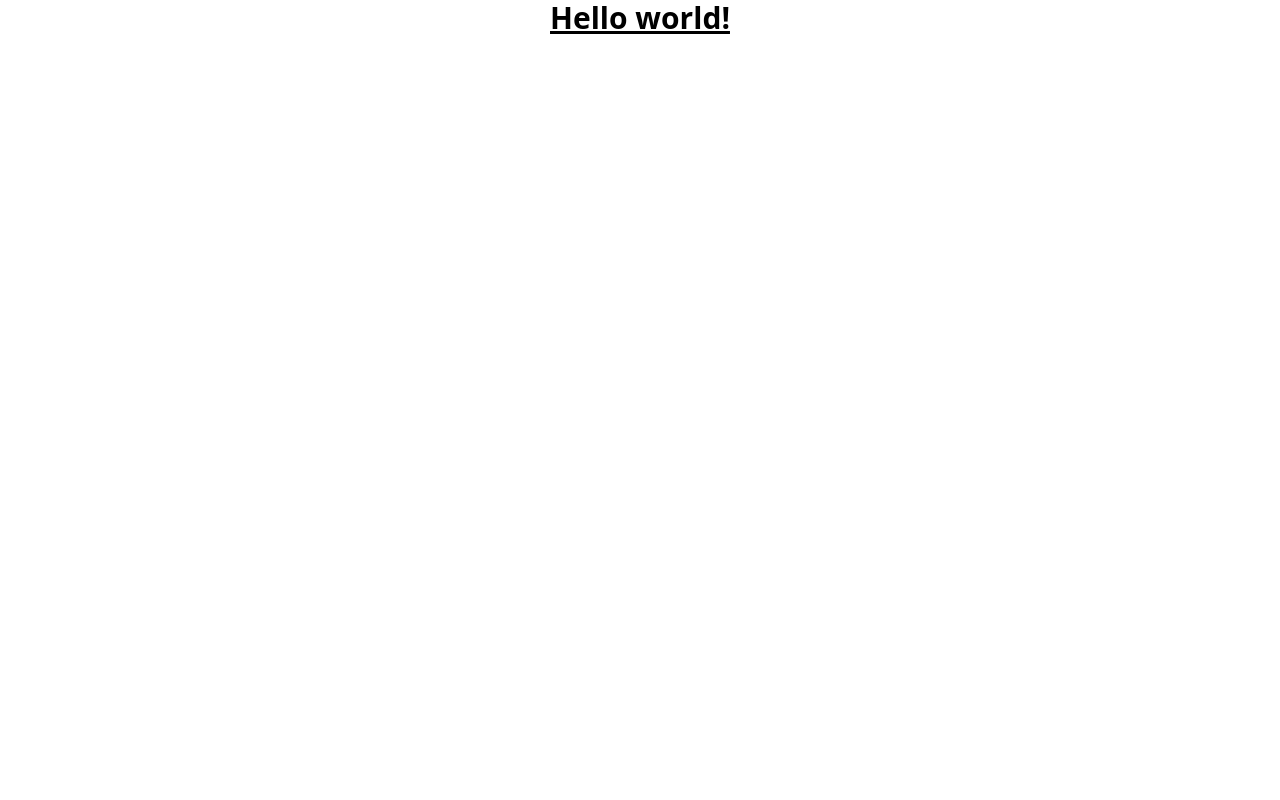
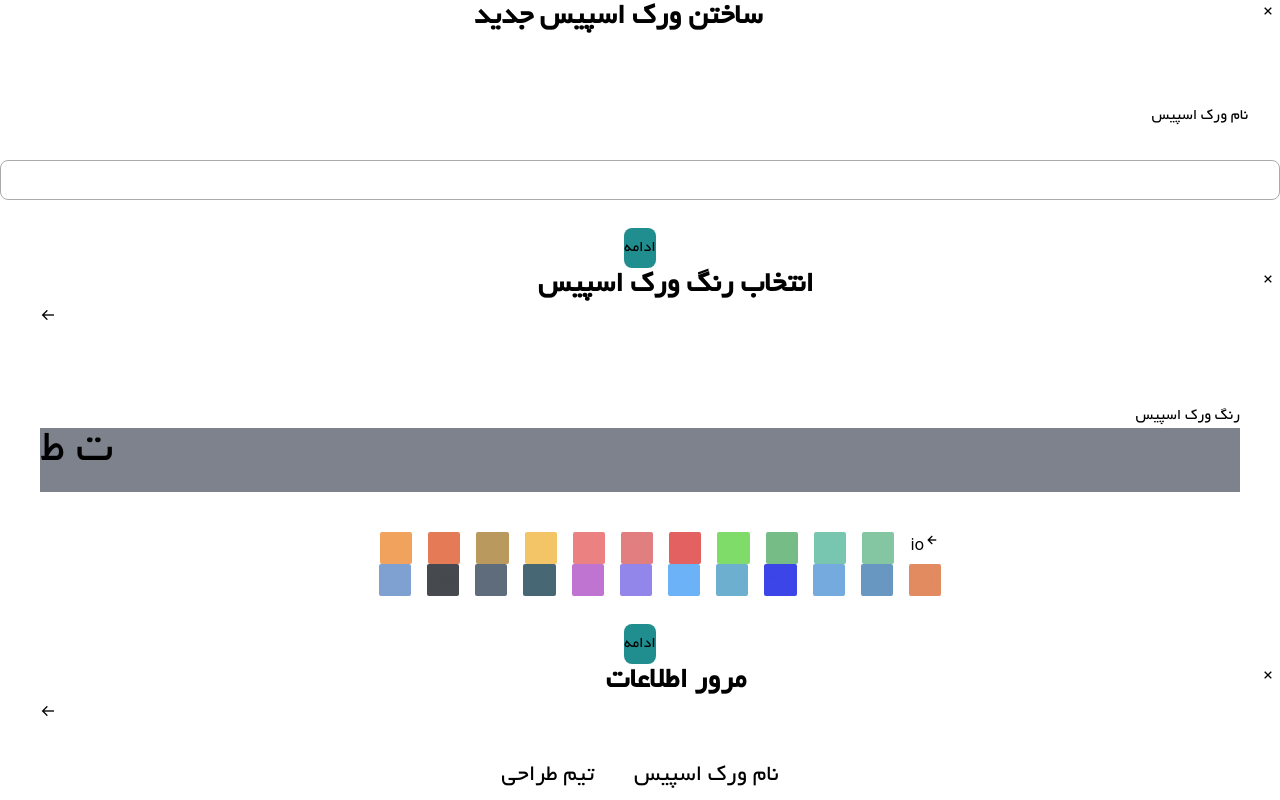
Before and after one commit to Summer-Frontend-Quera-Bootcamp/Group-2, a React (Vite) app: page / in a window 1280 px wide. Before the commit this address had no page. Shown: the top 800 px of the page. Built offline with nearby package versions, Linux system fonts and the light colour scheme.

Commit message:
done(withOut logic)+ left some bugs

```diff
--- a/package.json
+++ b/package.json
@@ -12,6 +12,7 @@
   "dependencies": {
     "react": "^18.2.0",
     "react-dom": "^18.2.0",
+    "react-helmet": "^6.1.0",
     "react-router-dom": "^6.16.0"
   },
   "devDependencies": {
--- a/src/App.jsx
+++ b/src/App.jsx
@@ -1,13 +1,13 @@
 import "./App.css";
 import Router from "./Router";
-
+import New_work_space from "./new-work-space";
 function App() {
   return (
     <>
-      <h1 className=" text-3xl font-bold underline text-center hover:text-blue-700">
-        Hello world!
-      </h1>
+      <New_work_space />
+
       <Router />
+
     </>
   );
 }
--- /dev/null
+++ b/src/new-work-space.jsx
@@ -0,0 +1,145 @@
+import { Helmet } from 'react-helmet';
+function New_work_space() {
+  return (
+    <>
+      <Helmet>
+        <link
+          href="https://unpkg.com/boxicons@2.1.4/css/boxicons.min.css"
+          rel="stylesheet"
+        />
+      </Helmet>
+    {/* PAGE1 */}
+    <div className="flex space-x-5">
+      <h1 className="text-center font-semibold font-yekan text-3xl flex-1 w-64">
+        ساختن ورک اسپیس جدید
+      </h1>
+      <button className="w-6 h-6 pr-0"><i className='bx bx-x'></i></button>
+    </div>
+
+    <div className="flex flex-col">
+    <div className="flex justify-items-center mt-9 p-8">
+      <p className="text-right font-yekan flex-1 w-32">نام ورک اسپیس</p>
+      </div>
+      <input className="border border-[#AAAAAA] bg-[#FFFFFF] rounded-lg h-10 w-104 "></input>
+    </div>
+
+    <div className="flex justify-center mt-7">
+      <button className="text-white bg-brand-primary border border-none rounded-lg h-10 w-104 font-yekan  ">ادامه</button>
+      </div>
+
+      {/* PAGE2 */}
+    <div className="flex space-x-5">
+    <button className="w-24 h-24">
+    <i className='bx bx-arrow-back'></i>
+    </button>
+      <h1 className="text-center font-semibold font-yekan text-3xl flex-1 w-64">
+        انتخاب رنگ ورک اسپیس
+      </h1>
+      <button className="w-6 h-6 pr-0"><i className='bx bx-x'></i></button>
+    </div>
+    <div className="p-10">
+      <p className="font-yekan flex flex-row-reverse ">رنگ ورک اسپیس</p>
+      <div className="w-70 h-70 font-yekan text-5xl bg-[#7D828C] pb-4">ت ط</div>
+      </div>
+
+
+    <div className="pl-8 box-content flex flex-col items-center">
+    <div className="pl-2 flex flex-row-reverse">
+    <i className='bx bx-left-arrow-alt'></i>io
+        <div className="w-4"></div>
+        <button className="bg-[#84C6A1] text-[#84C6A1] w-15 h-15 rounded-[2px] text-2xl flex flex-none order-0 flex-grow-0">col</button>
+        <div className="w-4"></div>
+        <button className="bg-[#78C6B0] text-[#78C6B0] w-15 h-15 rounded-[2px] text-2xl flex flex-none order-0 flex-grow-0">col</button>
+        <div className="w-4"></div>
+        <button className="bg-[#76BC86] text-[#76BC86] w-15 h-15 rounded-[2px] text-2xl flex flex-none order-0 flex-grow-0">col</button>
+        <div className="w-4"></div>
+        <button className="bg-[#80DC69] text-[#80DC69] w-15 h-15 rounded-[2px] text-2xl flex flex-none order-0 flex-grow-0">col</button>
+        <div className="w-4"></div>
+        <button className="bg-[#E46161] text-[#E46161] w-15 h-15 rounded-[2px] text-2xl flex flex-none order-0 flex-grow-0">col</button>
+        <div className="w-4"></div>
+        <button className="bg-[#E17E80] text-[#E17E80] w-15 h-15 rounded-[2px] text-2xl flex flex-none order-0 flex-grow-0">col</button>
+        <div className="w-4"></div>
+        <button className="bg-[#EC8182] text-[#EC8182] w-15 h-15 rounded-[2px] text-2xl flex flex-none order-0 flex-grow-0">col</button>
+        <div className="w-4"></div>
+        <button className="bg-[#F3C567] text-[#F3C567] w-15 h-15 rounded-[2px] text-2xl flex flex-none order-0 flex-grow-0">col</button>
+        <div className="w-4"></div>
+        <button className="bg-[#B9995E] text-[#B9995E] w-15 h-15 rounded-[2px] text-2xl flex flex-none order-0 flex-grow-0">col</button>
+        <div className="w-4"></div>
+        <button className="bg-[#E57A57] text-[#E57A57] w-15 h-15 rounded-[2px] text-2xl flex flex-none order-0 flex-grow-0">col</button>
+        <div className="w-4"></div>
+        <button className="bg-[#F1A25C] text-[#F1A25C] w-15 h-15 rounded-[2px] text-2xl flex flex-none order-0 flex-grow-0">col</button>
+    </div>
+
+    <div className="h-150"></div>
+
+      <div className="pl-2 flex flex-row-reverse">
+        <button className="bg-[#E28A60] text-[#E28A60] w-15 h-15 rounded-[2px] text-2xl flex flex-none order-0 flex-grow-0">col</button>
+        <div className="w-4"></div>
+        <button className="bg-[#6897C2] text-[#6897C2] w-15 h-15 rounded-[2px] text-2xl flex flex-none order-0 flex-grow-0">col</button>
+        <div className="w-4"></div>
+        <button className="bg-[#74AADD] text-[#74AADD] w-15 h-15 rounded-[2px] text-2xl flex flex-none order-0 flex-grow-0">col</button>
+        <div className="w-4"></div>
+        <button className=" bg-[#3C45E7] text-[#3C45E7] w-15 h-15 rounded-[2px] text-2xl flex flex-none order-0 flex-grow-0">col</button>
+        <div className="w-4"></div>
+        <button className="bg-[#6DAFCE] text-[#6DAFCE] w-15 h-15 rounded-[2px] text-2xl flex flex-none order-0 flex-grow-0">col</button>
+        <div className="w-4"></div>
+        <button className="bg-[#6CB2F7] text-[#6CB2F7] w-15 h-15 rounded-[2px] text-2xl flex flex-none order-0 flex-grow-0">col</button>
+        <div className="w-4"></div>
+        <button className="bg-[#9286EA] text-[#9286EA] w-15 h-15 rounded-[2px] text-2xl flex flex-none order-0 flex-grow-0">col</button>
+        <div className="w-4"></div>
+        <button className="bg-[#C074D1] text-[#C074D1] w-15 h-15 rounded-[2px] text-2xl flex flex-none order-0 flex-grow-0">col</button>
+        <div className="w-4"></div>
+        <button className="bg-[#486774] text-[#486774] w-15 h-15 rounded-[2px] text-2xl flex flex-none order-0 flex-grow-0">col</button>
+        <div className="w-4"></div>
+        <button className="bg-[#5F6C7C] text-[#5F6C7C] w-15 h-15 rounded-[2px] text-2xl flex flex-none order-0 flex-grow-0">col</button>
+        <div className="w-4"></div>
+        <button className="bg-[#46494D] text-[#46494D] w-15 h-15 rounded-[2px] text-2xl flex flex-none order-0 flex-grow-0">col</button>
+        <div className="w-4"></div>
+        <button className="bg-[#7FA1D1] text-[#7FA1D1] w-15 h-15 rounded-[2px] text-2xl flex flex-none order-0 flex-grow-0">col</button>
+      </div>
+</div>
+  <div className="flex justify-center mt-7">
+        <button className="text-white bg-brand-primary border border-none rounded-lg h-10 w-104 font-yekan  ">ادامه</button>
+  </div>
+   {/* PAGE3 */}
+   <div className="flex space-x-5">
+   <button className="w-24 h-24">
+    <i className='bx bx-arrow-back'></i>
+    </button>
+      <h1 className="text-center font-semibold font-yekan text-3xl flex-1 w-64">
+        مرور اطلاعات
+      </h1>
+      <button className="w-6 h-6 pr-0"><i className='bx bx-x'></i></button>
+    </div>
+    <div>
+      <span className="flex flex-row-reverse justify-center">
+        <h6 className="font-yekan text-2xl  ml-10">نام ورک اسپیس</h6>
+        <h6 className="font-yekan text-2xl">تیم طراحی</h6>
+      </span>
+
+      <div className="h-5"></div>
+
+      <span className="flex flex-row-reverse justify-center">
+        <h6 className="font-yekan ml-10 text-2xl">رنگ ورک اسپیس</h6>
+        <div className="bg-[#80DC69] text-[#80DC69] w-15 h-15 rounded-[2px] text-2xl flex flex-none order-0 flex-grow-0">col</div>
+      </span>
+
+      <div className="h-5"></div>
+
+      <span className="flex flex-row-reverse justify-center">
+        <h6 className="font-yekan ml-10 text-2xl">اعضا</h6>
+        <div className="bg-[#000000]  w-12 h-12 rounded-full text-2xl"></div>
+      </span>
+
+    </div>
+    <div className="flex justify-center mt-7">
+      <button className="text-white bg-brand-primary border border-none rounded-lg h-10 w-104 font-yekan  ">ساختن ورک اسپیس</button>
+      </div>
+
+
+
+    </>
+  );
+}
+
+export default New_work_space;
```
Also changed, not shown: 1 other file (tests, documents, lock files or other folders).
